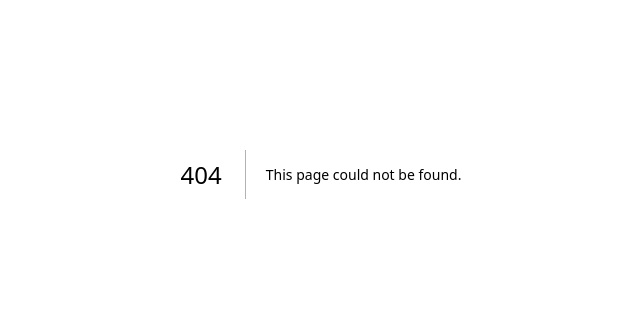
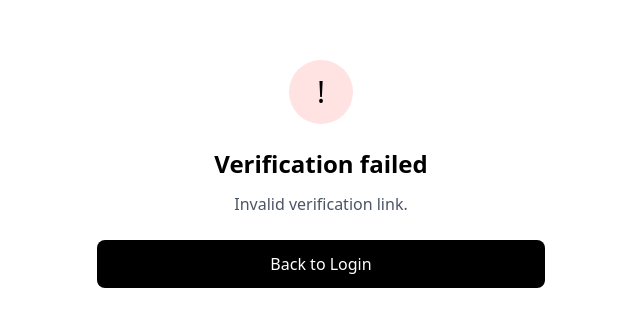
Before and after one commit to gichukikelvin67/Main-Agenda, a Next.js app: page /verify-email in a window 1280 px wide. Before the commit this address had no page. Shown: the part 226-552 px from the top of the page, without its empty margins (319-959 px from the left). Built offline with nearby package versions, Linux system fonts and the light colour scheme.

Commit message:
verify email

```diff
--- /dev/null
+++ b/app/verify-email/page.tsx
@@ -0,0 +1,122 @@
+"use client";
+
+import { useEffect, useState } from "react";
+import { useSearchParams, useRouter } from "next/navigation";
+
+export default function VerifyEmailPage() {
+  const searchParams = useSearchParams();
+  const router = useRouter();
+
+  const [status, setStatus] = useState("loading");
+  const [message, setMessage] = useState("Verifying your email...");
+
+  useEffect(() => {
+    const verifyEmail = async () => {
+      const token = searchParams.get("token");
+      const email = searchParams.get("email");
+
+      if (!token || !email) {
+        setStatus("error");
+        setMessage("Invalid verification link.");
+        return;
+      }
+
+      try {
+        const response = await fetch(
+          `${process.env.NEXT_PUBLIC_API_URL}/api/auth/verify-email?token=${encodeURIComponent(
+            token
+          )}&email=${encodeURIComponent(email)}`
+        );
+
+        const data = await response.json();
+
+        if (response.ok) {
+          setStatus("success");
+          setMessage(data.message || "Email verified successfully.");
+        } else {
+          setStatus("error");
+          setMessage(
+            data.message || "Verification link is invalid or has expired."
+          );
+        }
+      } catch (error) {
+        console.error("Verification error:", error);
+
+        setStatus("error");
+        setMessage(
+          "Unable to verify your email. Please try again later."
+        );
+      }
+    };
+
+    verifyEmail();
+  }, [searchParams]);
+
+  return (
+    <main className="min-h-screen flex items-center justify-center px-6">
+      <div className="w-full max-w-md text-center">
+
+        {status === "loading" && (
+          <>
+            <div className="mx-auto mb-6 h-12 w-12 animate-spin rounded-full border-4 border-gray-200 border-t-black" />
+
+            <h1 className="text-2xl font-bold">
+              Verifying your email
+            </h1>
+
+            <p className="mt-3 text-gray-600">
+              Please wait while we verify your account.
+            </p>
+          </>
+        )}
+
+        {status === "success" && (
+          <>
+            <div className="mx-auto mb-6 flex h-16 w-16 items-center justify-center rounded-full bg-green-100 text-3xl">
+              ✓
+            </div>
+
+            <h1 className="text-2xl font-bold">
+              Email verified!
+            </h1>
+
+            <p className="mt-3 text-gray-600">
+              {message}
+            </p>
+
+            <button
+              onClick={() => router.push("/login")}
+              className="mt-6 w-full rounded-lg bg-black px-6 py-3 font-medium text-white hover:bg-gray-800"
+            >
+              Go to Login
+            </button>
+          </>
+        )}
+
+        {status === "error" && (
+          <>
+            <div className="mx-auto mb-6 flex h-16 w-16 items-center justify-center rounded-full bg-red-100 text-3xl">
+              !
+            </div>
+
+            <h1 className="text-2xl font-bold">
+              Verification failed
+            </h1>
+
+            <p className="mt-3 text-gray-600">
+              {message}
+            </p>
+
+            <button
+              onClick={() => router.push("/login")}
+              className="mt-6 w-full rounded-lg bg-black px-6 py-3 font-medium text-white hover:bg-gray-800"
+            >
+              Back to Login
+            </button>
+          </>
+        )}
+
+      </div>
+    </main>
+  );
+}
```
